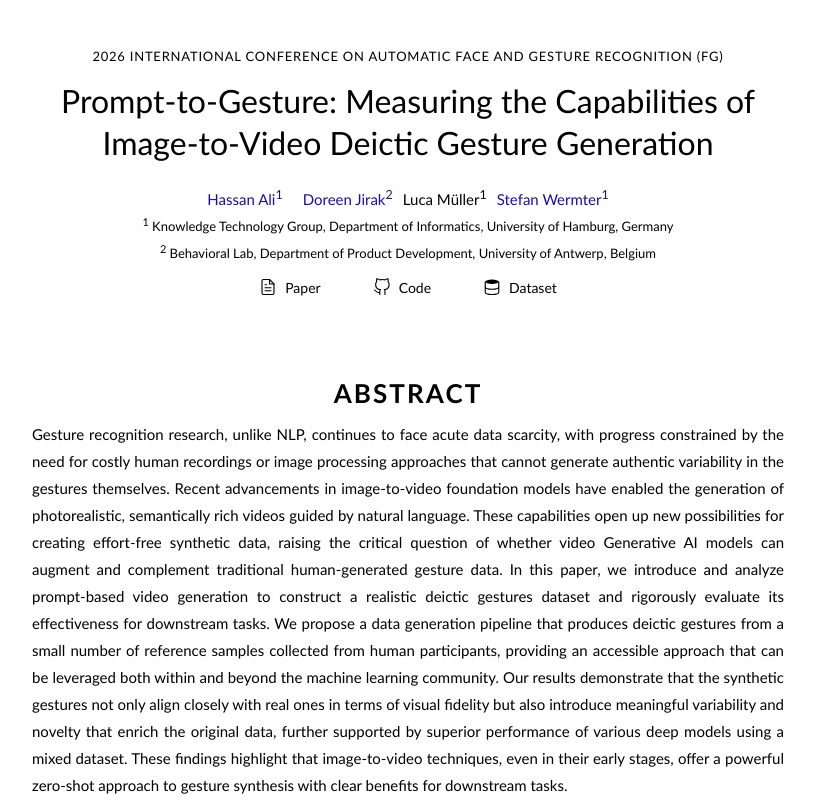
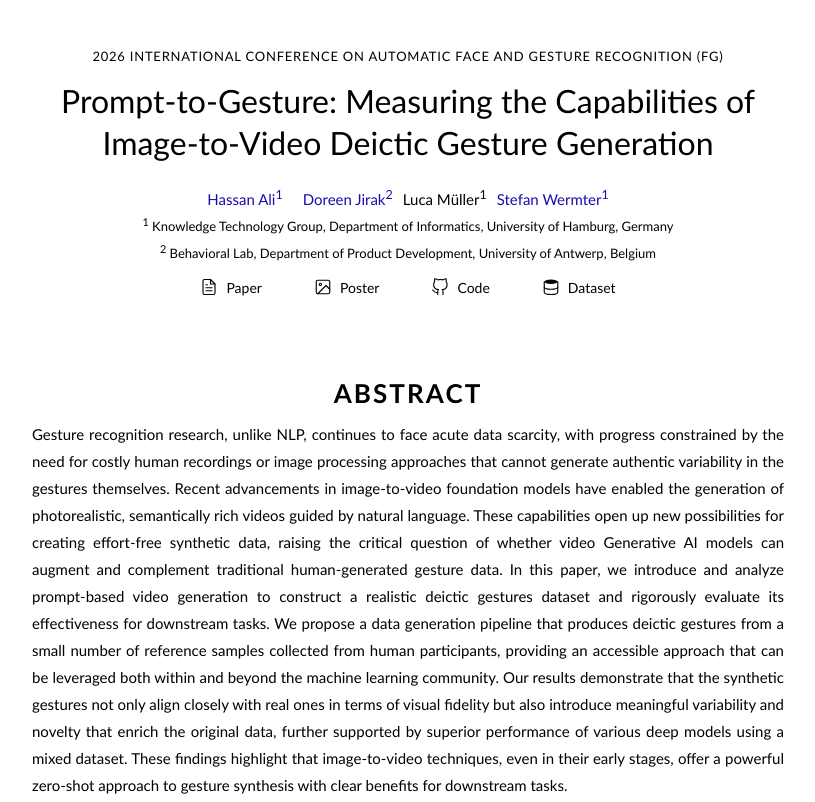
Before and after one commit to prompt-to-gesture/prompt-to-gesture.github.io, a plain HTML site: page index.html in a window 1280 px wide. Shown: the top 802 px of the page, without its empty margins (232-1047 px from the left). Drawn offline with Linux system fonts and the light colour scheme.

Commit message:
Update index.html

```diff
--- a/index.html
+++ b/index.html
@@ -20,6 +20,10 @@
       <a href="https://arxiv.org/abs/2604.14953" class="link-btn">
         <svg class="link-icon icon" viewBox="0 0 24 24" xmlns="http://www.w3.org/2000/svg"><path d="M14 2H6a2 2 0 0 0-2 2v16a2 2 0 0 0 2 2h12a2 2 0 0 0 2-2V8z"/><polyline points="14 2 14 8 20 8"/><line x1="16" y1="13" x2="8" y2="13"/><line x1="16" y1="17" x2="8" y2="17"/><polyline points="10 9 9 9 8 9"/></svg>
         Paper
+      </a>
+      <a href="#" class="link-btn">
+        <svg class="link-icon icon" viewBox="0 0 24 24" fill="none" stroke="currentColor" stroke-width="2" stroke-linecap="round" stroke-linejoin="round" xmlns="http://www.w3.org/2000/svg"><rect x="3" y="3" width="18" height="18" rx="2" ry="2"/><circle cx="8.5" cy="8.5" r="1.5"/><polyline points="21 15 16 10 5 21"/></svg>
+        Poster
       </a>
       <a href="https://github.com/hassanali-90/prompt-to-gesture" class="link-btn">
         <svg class="link-icon icon" viewBox="0 0 24 24" xmlns="http://www.w3.org/2000/svg"><path d="M9 19c-5 1.5-5-2.5-7-3m14 6v-3.87a3.37 3.37 0 0 0-.94-2.61c3.14-.35 6.44-1.54 6.44-7A5.44 5.44 0 0 0 20 4.77 5.07 5.07 0 0 0 19.91 1S18.73.65 16 2.48a13.38 13.38 0 0 0-7 0C6.27.65 5.09 1 5.09 1A5.07 5.07 0 0 0 5 4.77a5.44 5.44 0 0 0-1.5 3.78c0 5.42 3.3 6.61 6.44 7A3.37 3.37 0 0 0 9 18.13V22"/></svg>
```
